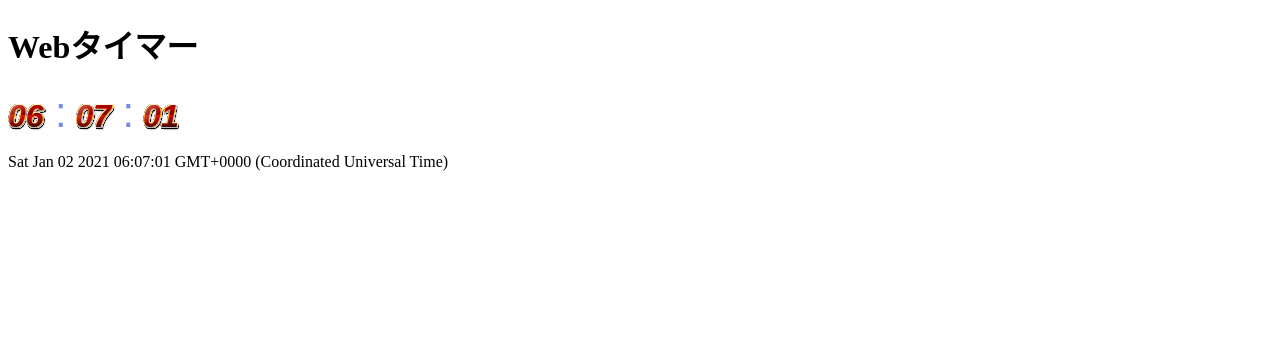
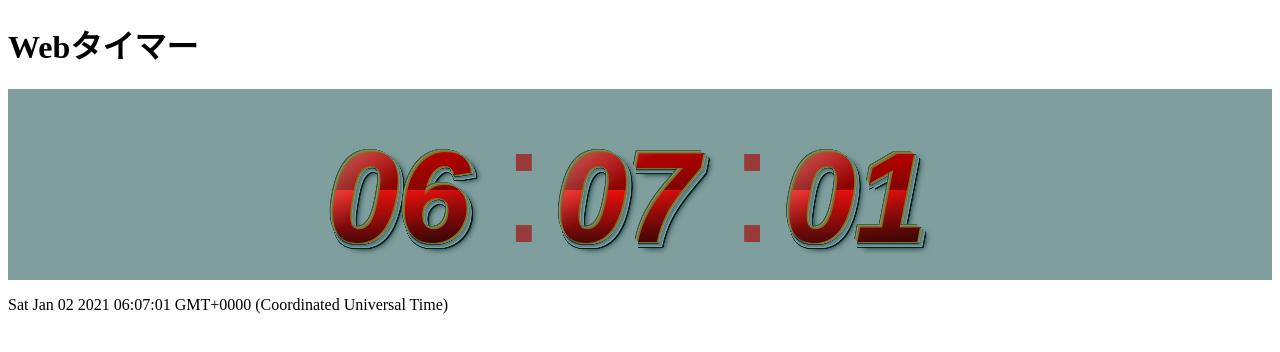
Before and after one commit to akapikumin/WebTimer, a plain HTML site: page index.html in a window 1280 px wide. Drawn offline with Linux system fonts and the light colour scheme.

Commit message:
表示を中央に 時計の背景を変更

```diff
--- a/css_folder/index.css
+++ b/css_folder/index.css
@@ -2,17 +2,18 @@
     list-style-type: none;
     margin: 0;
     padding: 0;
+    background-color: rgba(0, 64, 64, 0.5);
 }
 
 .time_display li{
     display: inline;
     font-family: "Noto Sans Japanese", sans-serif;
-	font-size: 2em;
+    font-size: 128px;
 }
 
 .time_display li::after{
     content: ":";
-    color: rgb(120, 138, 238);
+    color: rgb(153, 58, 58);
     padding: 5px;
     font-size: 1.3em;
 }
@@ -20,3 +21,7 @@
 .time_display li:last-child::after{
     content: none;
 }
+
+.time_display{
+    text-align: center;
+}
```
